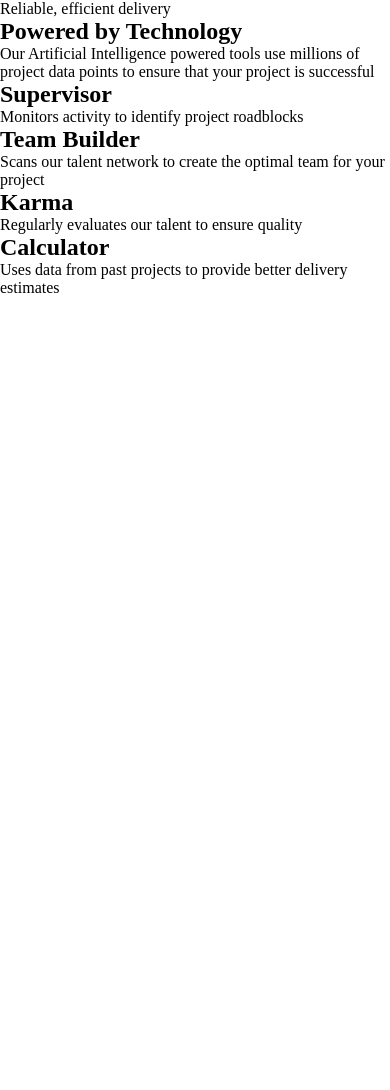
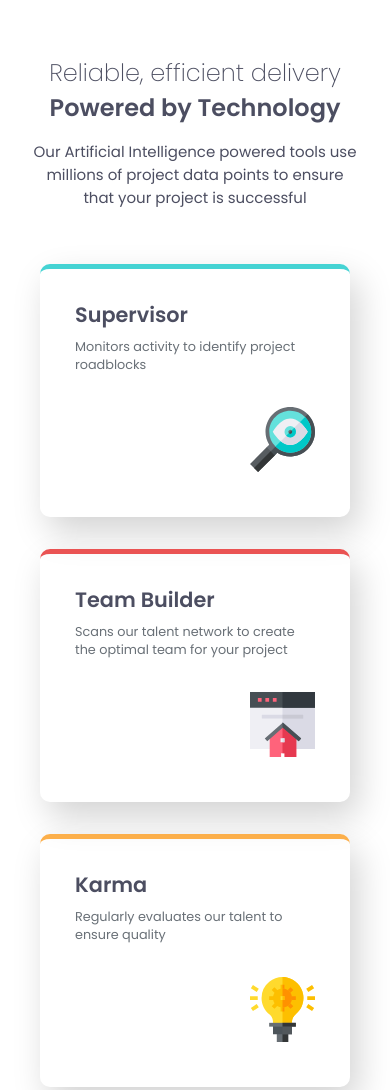
Before and after one commit to AllanKyleV/Four-Card-Feature-Section, a plain HTML site: page index.html in a window 390 px wide. Shown: the top 1090 px of the page. Before the commit the page ends 844 px from the top, so only its background shows below. Drawn offline with Linux system fonts and the light colour scheme.

Commit message:
Mobile view, done!

```diff
--- a/index.html
+++ b/index.html
@@ -19,31 +19,34 @@
   <!--Main-->
   <main>
     <section class="title">
-      <p>Reliable, efficient delivery</p>
-      <h1>Powered by Technology</h1>
-
-      <p>Our Artificial Intelligence powered tools use millions of project data points to ensure that your project is successful</p>
+      <p class="title__subtitle">Reliable, efficient delivery</p>
+      <h1 class="title__main">Powered by Technology</h1>
+      <p class="title__description">Our Artificial Intelligence powered tools use millions of project data points to ensure that your project is successful</p>
     </section>
 
     <section class="card-container">
-      <div class="items supervisor">
+      <div class="item supervisor">
         <h2>Supervisor</h2>
         <p>Monitors activity to identify project roadblocks</p>
+        <img src="images/icon-supervisor.svg" alt="an icon">
       </div>
 
-      <div class="items team-builder">
+      <div class="item team-builder">
         <h2>Team Builder</h2>
         <p>Scans our talent network to create the optimal team for your project</p>
+        <img src="images/icon-team-builder.svg" alt="an icon">
       </div>
 
-      <div class="items karma">
+      <div class="item karma">
         <h2>Karma</h2>
         <p>Regularly evaluates our talent to ensure quality</p>
+        <img src="images/icon-karma.svg" alt="an icon">
       </div>
 
-      <div class="items calculator">
+      <div class="item calculator">
         <h2>Calculator</h2>
         <p>Uses data from past projects to provide better delivery estimates</p>
+        <img src="images/icon-calculator.svg" alt="an icon">
       </div>
     </section>
   </main>
--- a/styles/styles.css
+++ b/styles/styles.css
@@ -2,7 +2,20 @@
 
 @font-face {
     font-family: 'Poppins';
-    src: url('/fonts/Poppins/Poppins-Black.ttf') format('truetype');
+    src: url('/fonts/Poppins/Poppins-ExtraLight.ttf') format('truetype');
+    font-weight: 200;
+}
+
+@font-face {
+    font-family: 'Poppins';
+    src: url('/fonts/Poppins/Poppins-Regular.ttf') format('truetype');
+    font-weight: 400;
+}
+
+@font-face {
+    font-family: 'Poppins';
+    src: url('/fonts/Poppins/Poppins-SemiBold.ttf') format('truetype');
+    font-weight: 600;
 }
 
 /* Base Styles */
@@ -19,9 +32,9 @@
     --font-size-body: 15px;
 
     --font-primary: 'Poppins', sans-serif;
+    --font-weight-extralight: 200;
     --font-weight-regular: 400;
     --font-weight-semibold: 600;
-    --font-weight-bold: 900;
 }
 
 /* Mobile Workflow*/
@@ -31,3 +44,91 @@
     padding: 0;
     box-sizing: border-box;
 }
+
+body {
+    font-family: var(--font-primary);
+    font-size: var(--font-size-body);
+    color: var(--neutral-grey-500);
+}
+
+main {
+    display: flex;
+    flex-direction: column;
+    padding: 25px 0 50px;
+    gap: 25px;
+}
+
+main .title {
+    display: flex;
+    flex-direction: column;
+    justify-content: center;
+    align-items: center;
+    text-align: center;
+    padding: 30px;
+}
+
+main .title .title__subtitle {
+    font-weight: var(--font-weight-extralight);
+    font-size: 1.5rem;
+}
+
+main .title .title__main {
+    font-weight: var(--font-weight-semibold);
+    font-size: 1.5rem;
+    padding-bottom: 15px;
+}
+
+main .title .title__description {
+    font-weight: var(--font-weight-regular);
+}
+
+main .card-container {
+    display: flex;
+    flex-direction: column;
+    justify-content: center;
+    align-items: center;
+    gap: 32px;
+}
+
+main .item {
+    width: 310px;
+    box-shadow: 8px 15px 35px lightgrey;
+    padding: 30px 35px 45px;
+    display: flex;
+    flex-direction: column;
+    gap: 8px;
+    border-radius: 10px;
+}
+
+main .supervisor {
+    border-top: 5px solid var(--primary-cyan);
+}
+
+main .team-builder {
+    border-top: 5px solid var(--primary-red);
+}
+
+main .karma {
+    border-top: 5px solid var(--primary-orange);
+}
+
+main .calculator {
+    border-top: 5px solid var(--primary-blue);
+}
+
+main .item h2 {
+    font-weight: var(--font-weight-semibold);
+    font-size: 1.3rem;
+}
+
+main .item p {
+    font-weight: var(--font-weight-regular);
+    color: var(--neutral-grey-400);
+    font-size: 0.8rem;
+}
+
+main .item img {
+    width: 65px;
+    align-self: flex-end;
+    margin-top: 25px;
+}
```
Also changed, not shown: styles/grid.html (+20 -14 lines).
